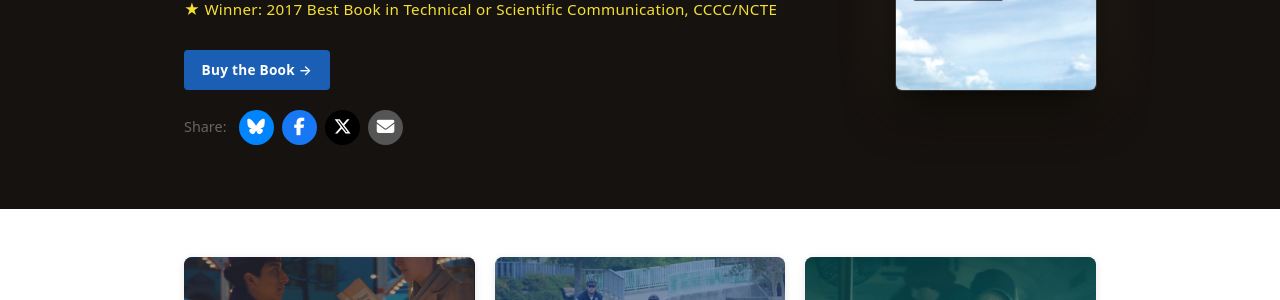
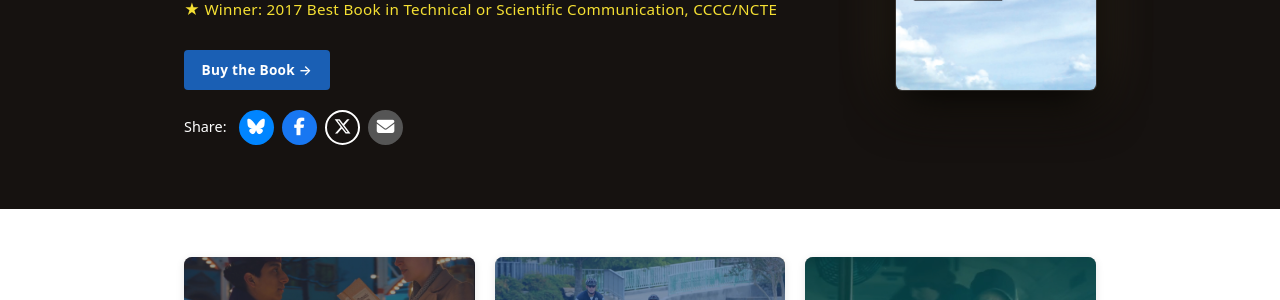
Before and after one commit to szdenek/readingsounds-site, a Jekyll site: the page built from index.html, in a window 1280 px wide. Shown: the part 369-669 px from the top of the page. Built offline with Jekyll 4.4.1, drawn with Linux system fonts in a browser that asks for light colours.

Commit message:
Style home page share bar for dark hero background
White Share: label, transparent Twitter button with white border
so it's visible against the black hero background.

Co-Authored-By: Claude Sonnet 4.6 <noreply@anthropic.com>

```diff
--- a/assets/main.scss
+++ b/assets/main.scss
@@ -1089,6 +1089,20 @@ h1, h2, h3, h4 {
   margin-bottom: 0;
   padding-bottom: 0;
   border-bottom: none;
+
+  .post-share-label { color: #fff; }
+
+  .post-share-twitter,
+  .post-share-twitter:visited {
+    background: transparent;
+    border: 2px solid #fff;
+    color: #fff;
+  }
+
+  .post-share-twitter:hover {
+    background: rgba(255,255,255,0.15);
+    color: #fff;
+  }
 }
 
 .post-share-bluesky  { background: #0085ff; &:visited { background: #0085ff; } }
```
